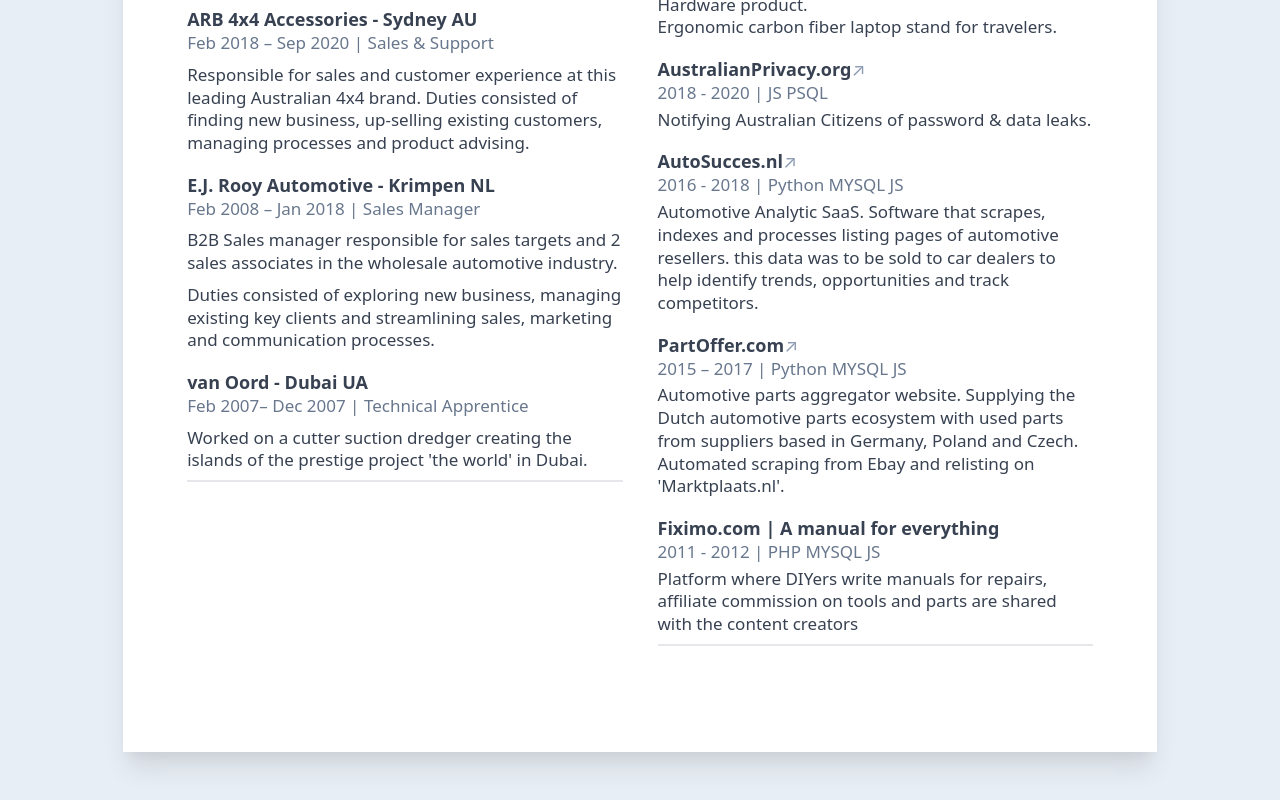
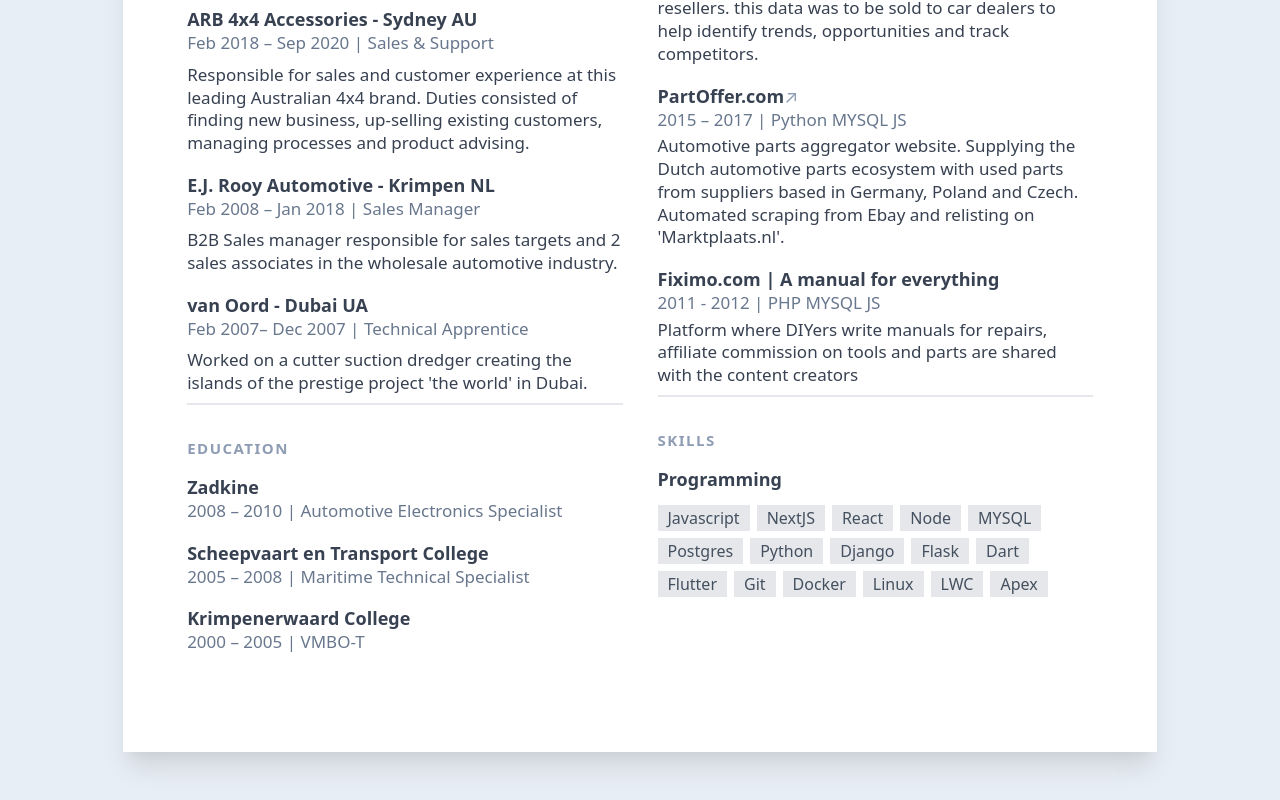
Before and after one commit to riekusr/duo-language-resume, a Next.js app: page / in a window 1280 px wide. Shown: the part 777-1577 px from the top of the page. Built offline with nearby package versions, Linux system fonts and the light colour scheme.

Commit message:
changed text ejrooy

```diff
--- a/pages/index.js
+++ b/pages/index.js
@@ -290,13 +290,9 @@
                 <p className="mt-2.1 text-md text-gray-700 leading-normal">
                   {enlang
                     ? `
-									Duties consisted of exploring new business, managing existing
-									key clients and streamlining sales, marketing and
-									communication processes.`
+									`
                     : `
-                    Taken bestonden uit het vinden van nieuwe klanten,
-                    beheren van bestaande accounts, het verbeteren van verkoop,
-                    marketing en communicatie processen.
+                    .
                     `}
                 </p>
               </section>
@@ -316,7 +312,7 @@
 									Worked on a cutter suction dredger creating the islands of the
 									prestige project 'the world' in Dubai.`
                     : `
-                  In Dubai gewerkt aan het prestige project "The World" eilanden
+                  In Dubai gewerkt aan het prestige project "The World" eilanden.
                   `}
                 </p>
               </section>
```
